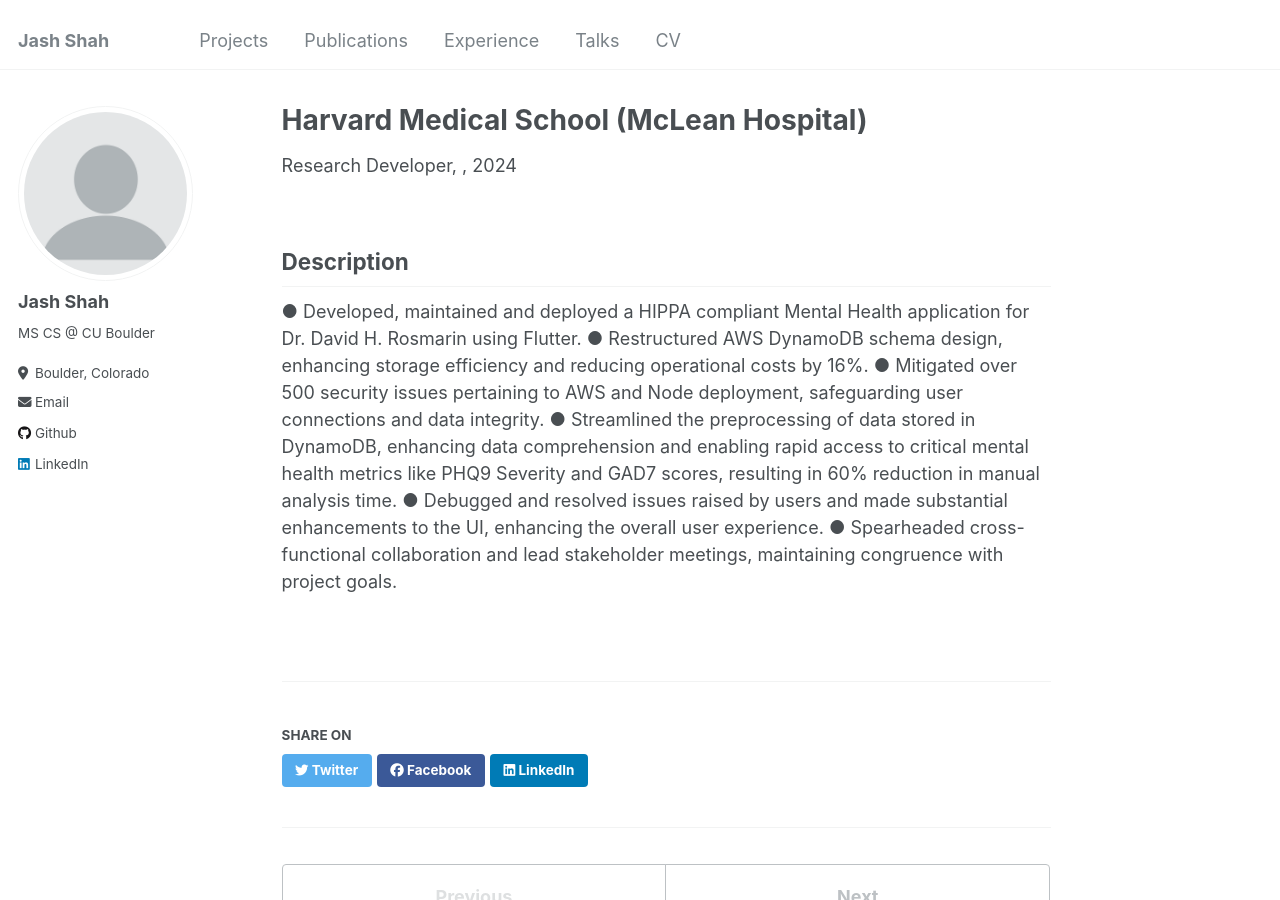
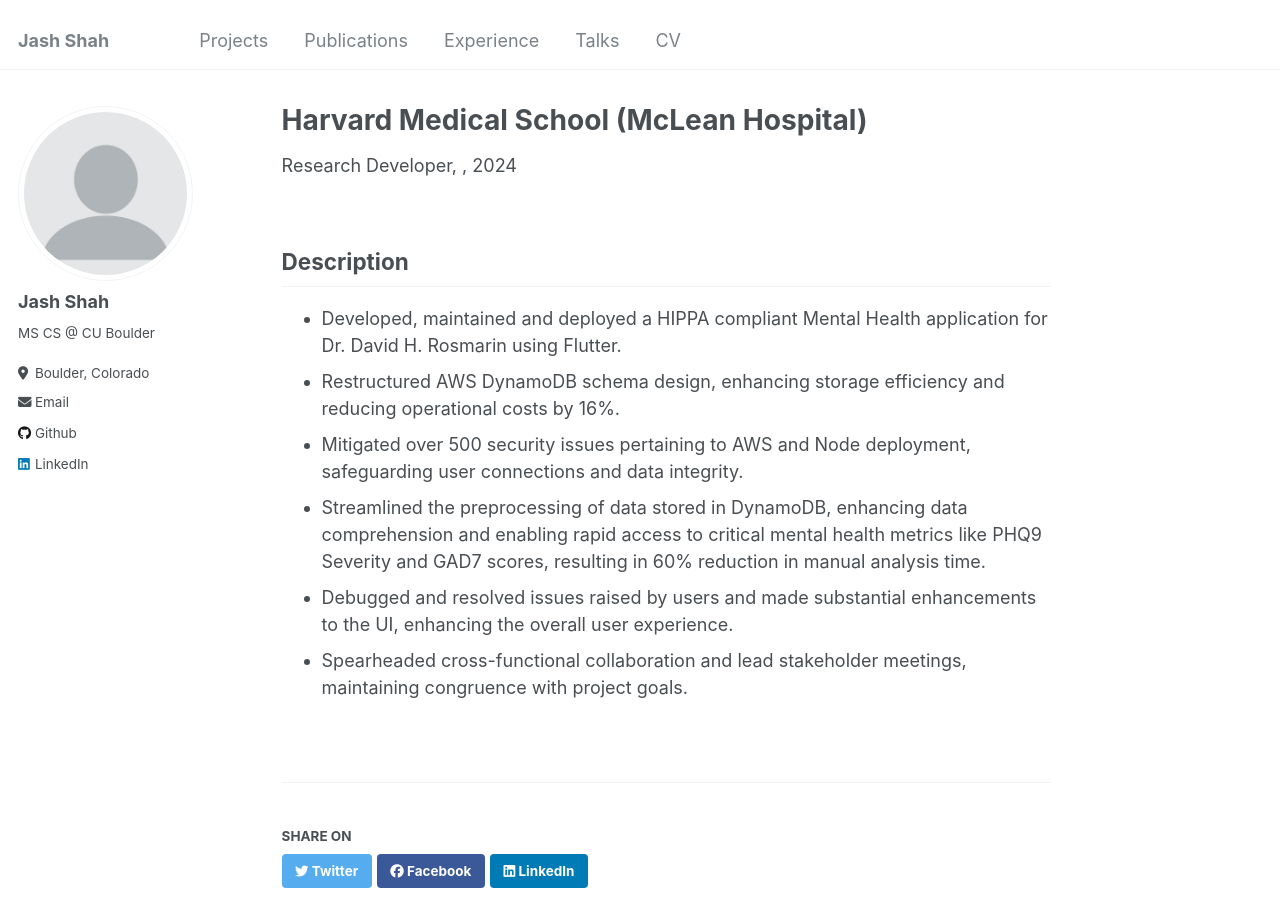
Before and after one commit to gemini30/gemini30.github.io, a Jekyll site: the page built from _experience/Harvard-Resaerch-Dev.md, in a window 1280 px wide and 900 px high. Built offline with Jekyll 4.4.1, drawn with Linux system fonts in a browser that asks for light colours.

Commit message:
Exp errors fixed

```diff
--- a/_experience/Harvard-Resaerch-Dev.md
+++ b/_experience/Harvard-Resaerch-Dev.md
@@ -9,9 +9,9 @@ guide: Dr. David H. Rosmarin
 guide_link: "https://projects.iq.harvard.edu/rshm/people/david-h-rosmarin-phd"
 ---
 ## Description
-●	Developed, maintained and deployed a HIPPA compliant Mental Health application for Dr. David H. Rosmarin using Flutter.
-●	Restructured AWS DynamoDB schema design, enhancing storage efficiency and reducing operational costs by 16%.
-●	Mitigated over 500 security issues pertaining to AWS and Node deployment, safeguarding user connections and data integrity.
-●	Streamlined the preprocessing of data stored in DynamoDB, enhancing data comprehension and enabling rapid access to critical mental health metrics like PHQ9 Severity and GAD7 scores, resulting in 60% reduction in manual analysis time.
-●	Debugged and resolved issues raised by users and made substantial enhancements to the UI, enhancing the overall user experience.
-●	Spearheaded cross-functional collaboration and lead stakeholder meetings, maintaining congruence with project goals.
+* Developed, maintained and deployed a HIPPA compliant Mental Health application for Dr. David H. Rosmarin using Flutter.
+* Restructured AWS DynamoDB schema design, enhancing storage efficiency and reducing operational costs by 16%.
+* Mitigated over 500 security issues pertaining to AWS and Node deployment, safeguarding user connections and data integrity.
+* Streamlined the preprocessing of data stored in DynamoDB, enhancing data comprehension and enabling rapid access to critical mental health metrics like PHQ9 Severity and GAD7 scores, resulting in 60% reduction in manual analysis time.
+* Debugged and resolved issues raised by users and made substantial enhancements to the UI, enhancing the overall user experience.
+* Spearheaded cross-functional collaboration and lead stakeholder meetings, maintaining congruence with project goals.
--- a/_includes/archive-single.html
+++ b/_includes/archive-single.html
@@ -39,9 +39,10 @@
     {% endif %}
 
         {% if post.collection == 'experience' %}
-        <p> <b>{{ post.type }}</b>, | {{ post.date_start }} - {{ post.date_end }} </p>
+        <p> <b>{{ post.type }}</b>| {{ post.date_start }} - {{ post.date_end }} </p>
         {% if post.guide %}
-        <p> Advisor: <a href='{{post.guide_link}}'></a>{{post.guide}} </p>
+        <p> Advisor: <a href='{{post.guide_link}}'></a></p>
+        {% endif %}
         {% elsif post.collection == 'publications' %}
           <p>Publication <i>{{ post.venue }}</i>, {{ post.date | default: "1900-01-01" | date: "%Y" }} </p>
         {% elsif post.date %}
--- a/_pages/teaching.html
+++ b/_pages/teaching.html
@@ -1,6 +1,6 @@
 ---
 layout: archive
-title: "experience"
+title: "Experience"
 permalink: /experience/
 author_profile: true
 ---
```
Also changed, not shown: _experience/RA-DJSCE.md (+4 -4 lines), _pages/cv.md (+1 -1 lines).
